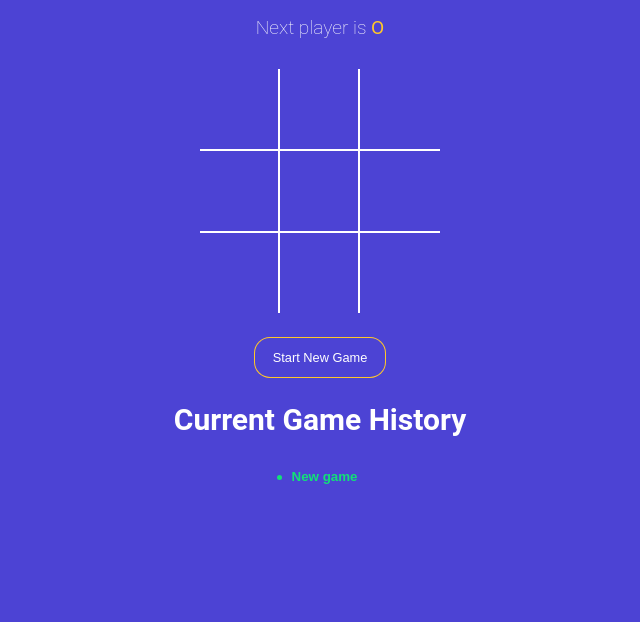
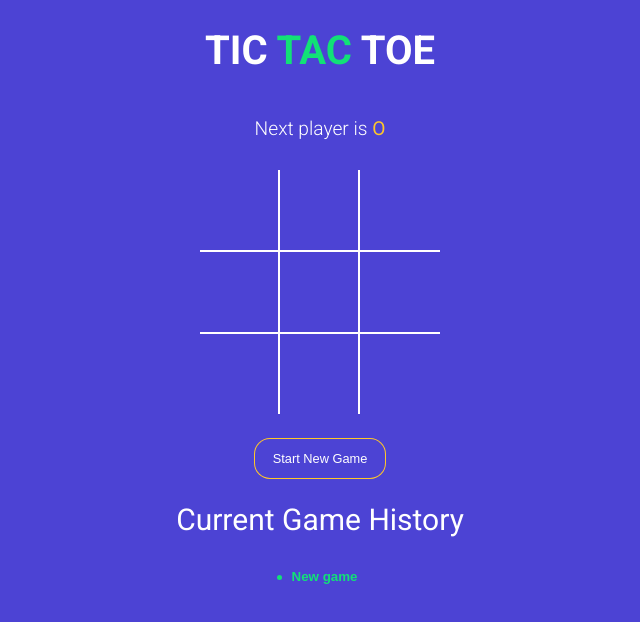
Before and after one commit to Akash2709/tictactoe-my_version, a React (Vite) app: page / in a window 1280 px wide. Shown: the top 622 px of the page, without its empty margins (320-960 px from the left). Built offline with nearby package versions, Linux system fonts and the light colour scheme.

Commit message:
added TIC TAC TOE game title and included Roboto font

```diff
--- a/index.html
+++ b/index.html
@@ -4,7 +4,11 @@
     <meta charset="UTF-8" />
     <link rel="icon" type="image/svg+xml" href="/vite.svg" />
     <meta name="viewport" content="width=device-width, initial-scale=1.0" />
-    <title>Vite + React</title>
+    <link
+      href="https://fonts.googleapis.com/css?family=Roboto:300,400,700&display=swap"
+      rel="stylesheet"
+    />
+    <title>TIC TAC TOE</title>
   </head>
   <body>
     <div id="root"></div>
--- a/src/App.jsx
+++ b/src/App.jsx
@@ -60,6 +60,9 @@
 
   return (
     <div className="app">
+      <h1>
+        TIC <span className="text-green">TAC</span> TOE
+      </h1>
       <StatusMessage winner={winner} gamingBoard={gamingBoard} />
       <Board
         squares={gamingBoard.squares}
@@ -75,7 +78,7 @@
         Start New Game
       </button>
 
-      <h2>Current Game History</h2>
+      <h2 style={{ fontWeight: "normal" }}>Current Game History</h2>
       <History history={history} moveTo={moveTo} currentMove={currentMove} />
     </div>
   );
```
